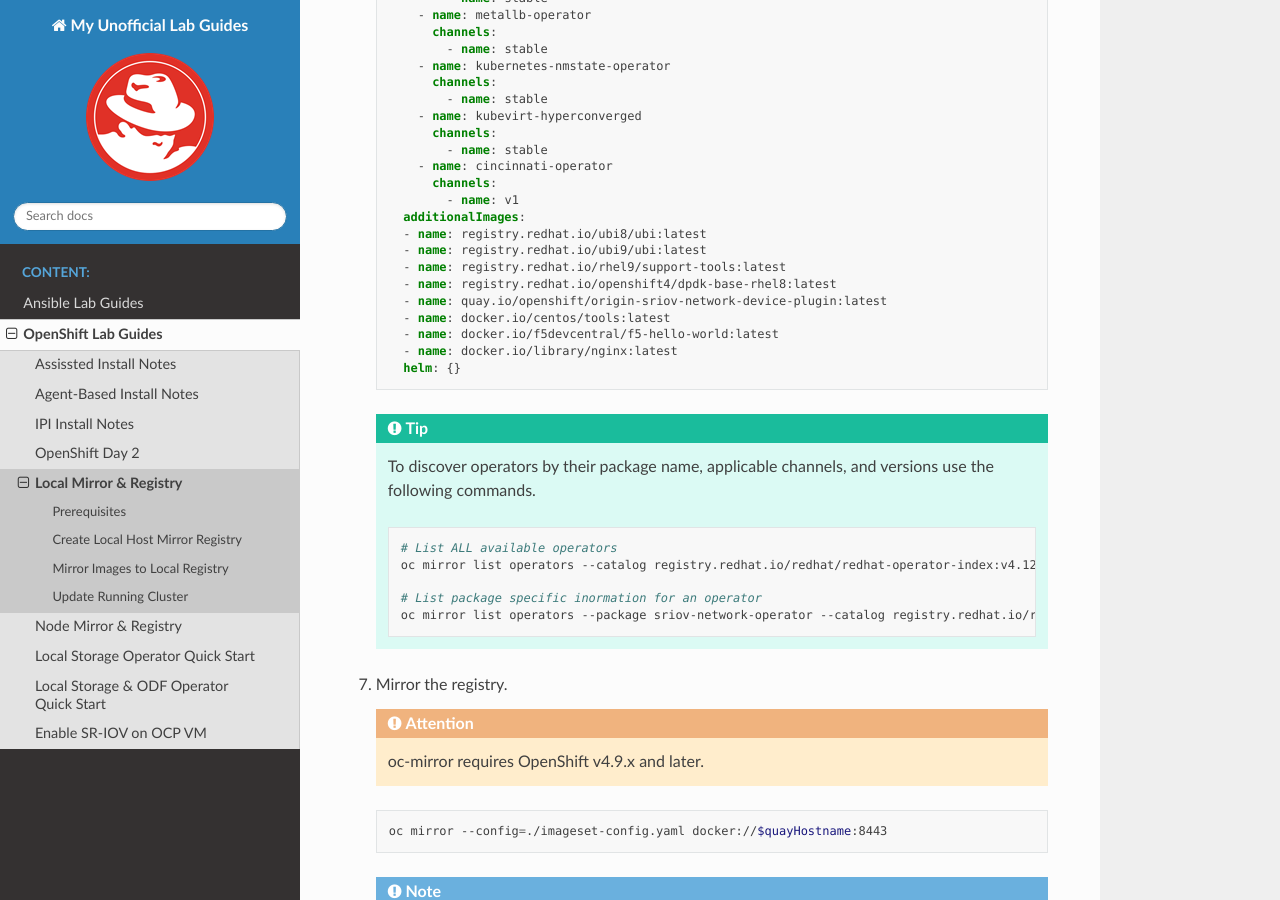
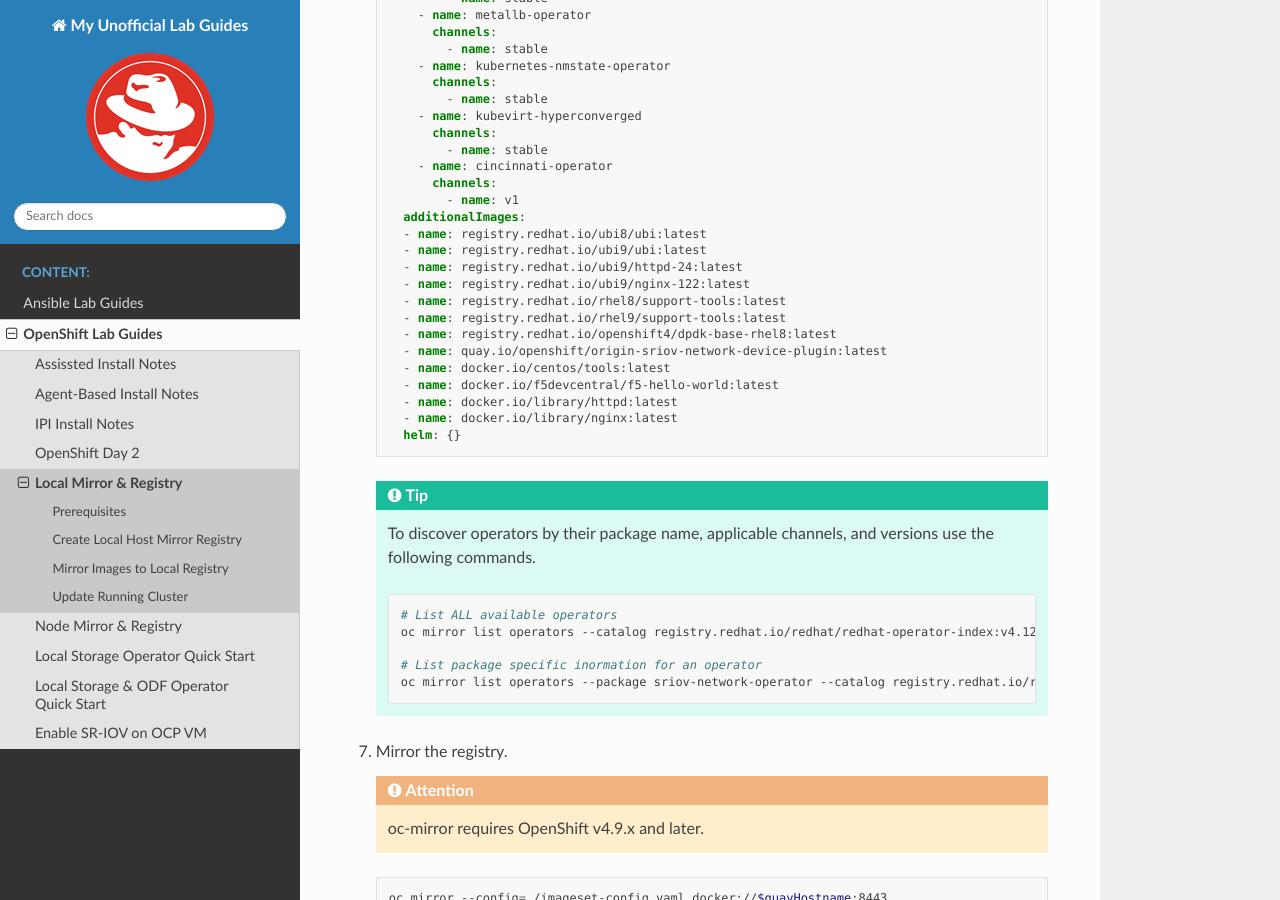
Before and after one commit to vtog/labGuides, a Sphinx documentation site: the page built from source/ocp/local-mirror-registry.rst, in a window 1280 px wide and 900 px high, scrolled down 4513 px. Built offline with Sphinx 7.4.7 and the Read the Docs theme 2.0.0, drawn with Linux system fonts in a browser that asks for light colours; pages that are not in the unit, such as notebooks, are missing from menus.

Commit message:
added a couple more useful pods

```diff
--- a/source/ocp/local-mirror-registry.rst
+++ b/source/ocp/local-mirror-registry.rst
@@ -230,11 +230,15 @@
         additionalImages:
         - name: registry.redhat.io/ubi8/ubi:latest
         - name: registry.redhat.io/ubi9/ubi:latest
+        - name: registry.redhat.io/ubi9/httpd-24:latest
+        - name: registry.redhat.io/ubi9/nginx-122:latest
+        - name: registry.redhat.io/rhel8/support-tools:latest
         - name: registry.redhat.io/rhel9/support-tools:latest
         - name: registry.redhat.io/openshift4/dpdk-base-rhel8:latest
         - name: quay.io/openshift/origin-sriov-network-device-plugin:latest
         - name: docker.io/centos/tools:latest
         - name: docker.io/f5devcentral/f5-hello-world:latest
+        - name: docker.io/library/httpd:latest
         - name: docker.io/library/nginx:latest
         helm: {}
 
```
